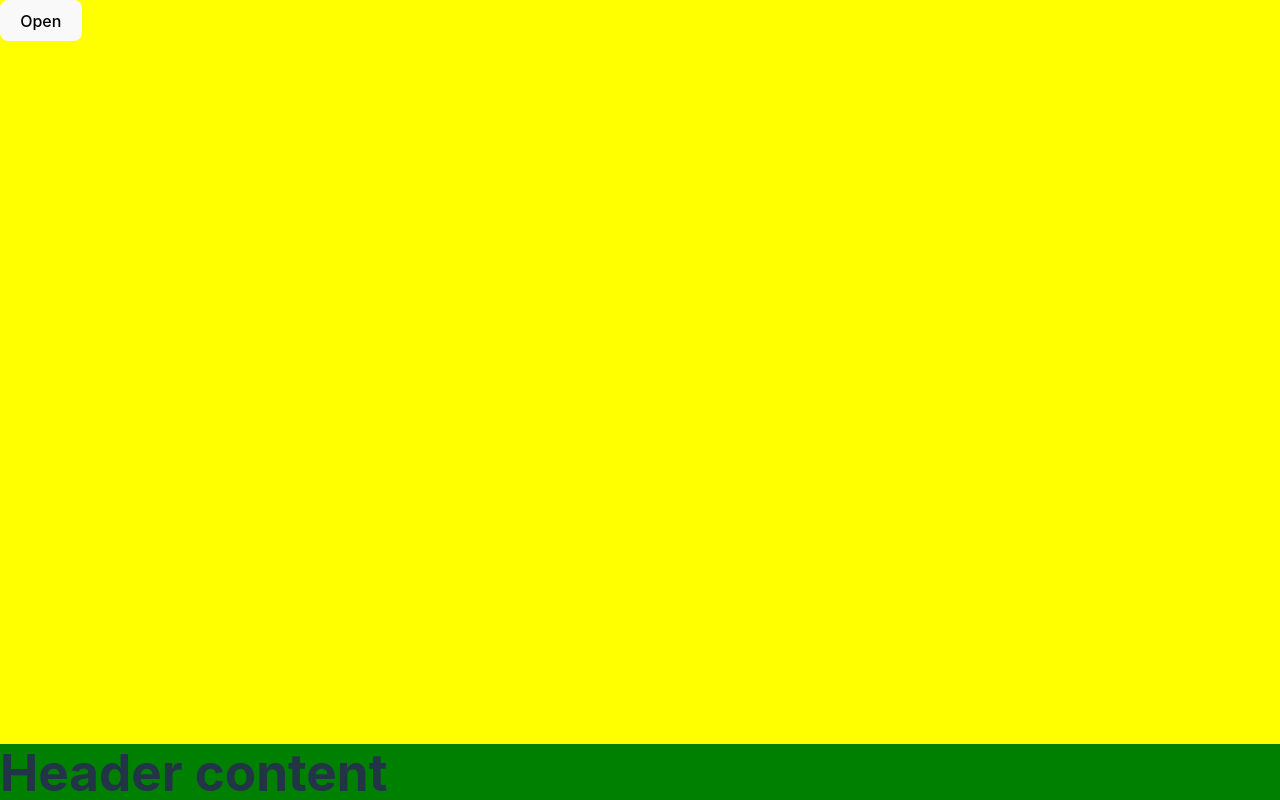
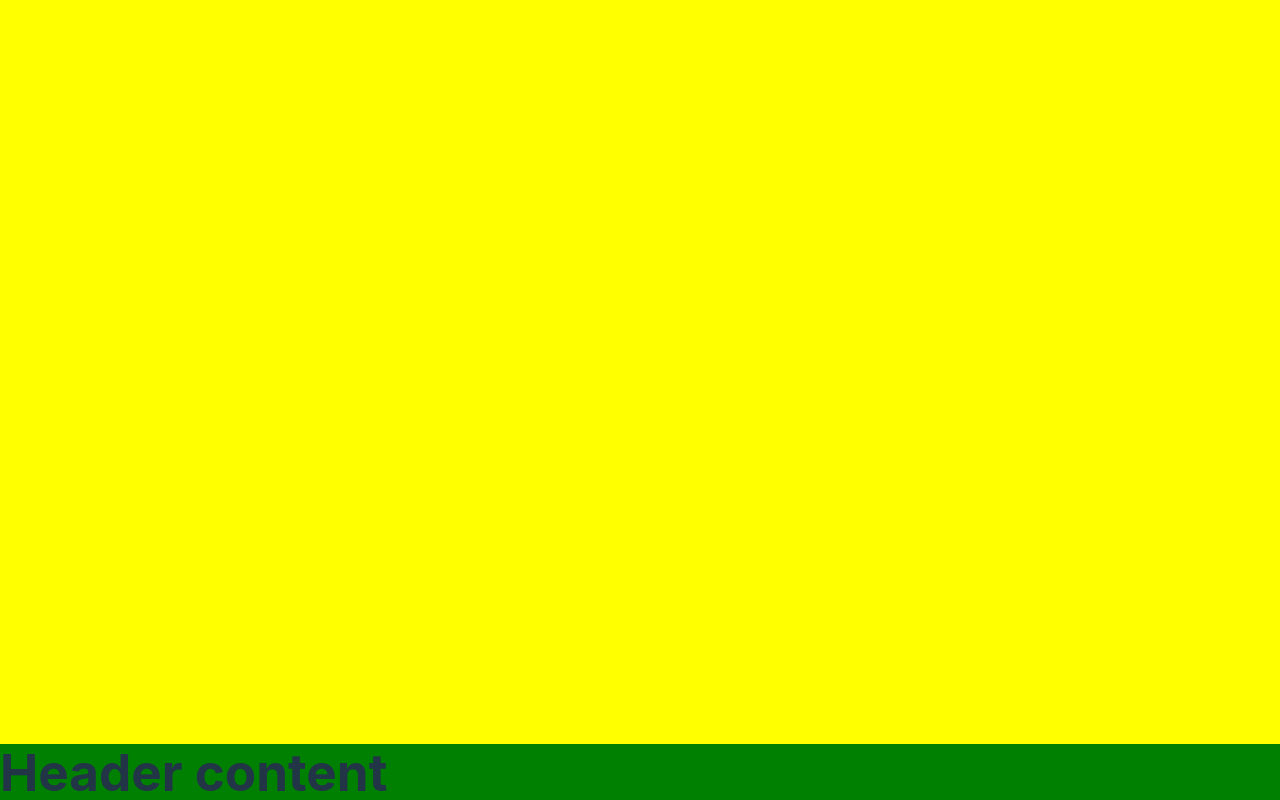
Before and after one commit to mhmd-sdghn/mottem-sheet, a React (Vite) app: page / in a window 1280 px wide. Built offline with nearby package versions, Linux system fonts and the light colour scheme.

Commit message:
[chore] cleanup

```diff
--- a/src/App.tsx
+++ b/src/App.tsx
@@ -14,9 +14,6 @@ function App() {
 
   return (
     <div>
-      <button onClick={() => setOpen(!isOpen)}>
-        {isOpen ? "Close" : "Open"}
-      </button>
       <BottomSheet
         isOpen={isOpen}
         setIsOpen={setOpen}
```
